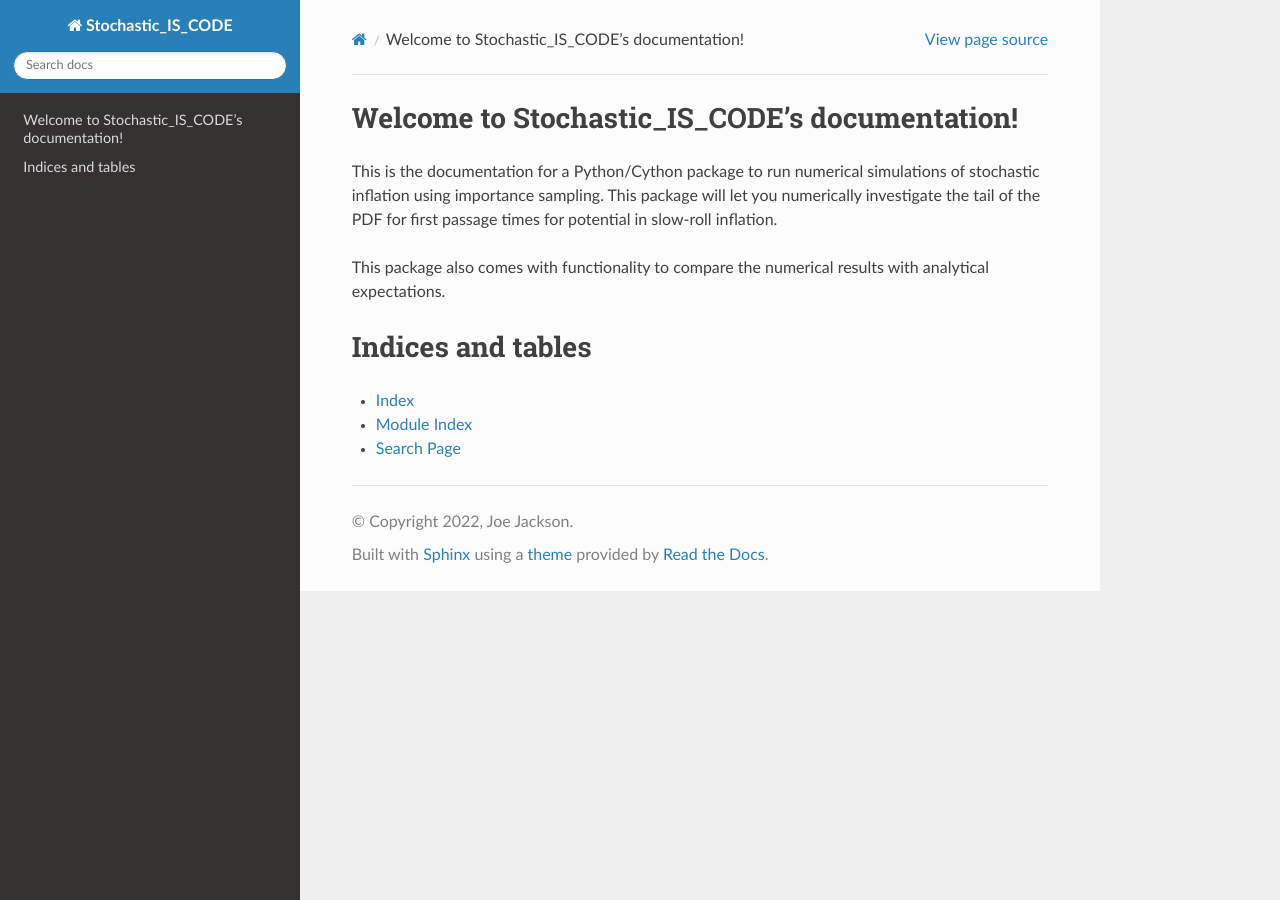
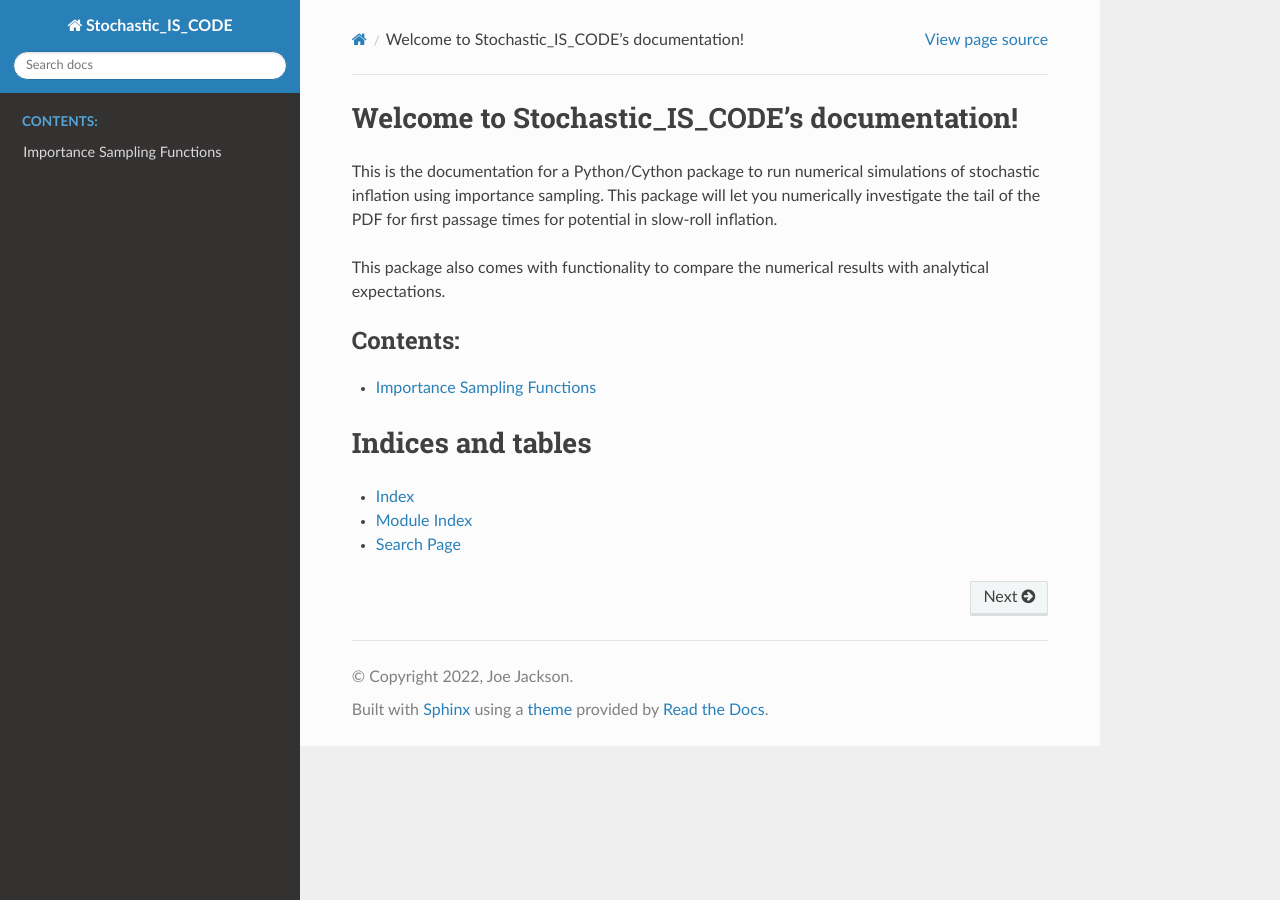
Before and after one commit to Jacks0nJ/PyFPT, a Sphinx documentation site: the page built from docs/source/index.rst, in a window 1280 px wide. Built offline with Sphinx 7.4.7 and the Read the Docs theme 2.0.0, drawn with Linux system fonts in a browser that asks for light colours.

Commit message:
Hopefully fixed previous commit, which read... Added an extra .rst file, so this branch is complete as Sphinx has been successfully added

```diff
--- a/docs/source/index.rst
+++ b/docs/source/index.rst
@@ -15,6 +15,8 @@ This package also comes with functionality to compare the numerical results with
    :maxdepth: 2
    :caption: Contents:
 
+   importance_sampling_functions
+
 
 
 Indices and tables
```
Also changed, not shown: is_data_analysis.py (line endings or trailing spaces).
